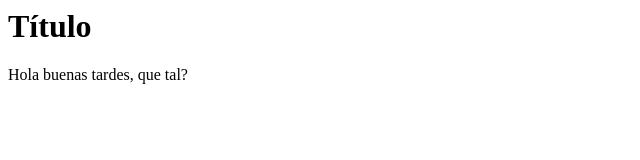
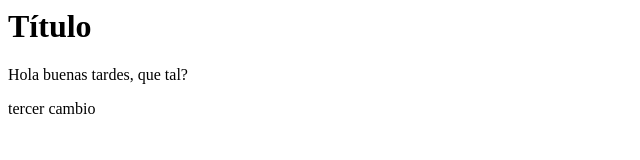
Before and after one commit to PepePalotesJAJA/CursoGit, a plain HTML site: page index.html in a window 1280 px wide. Shown: the whole page, without its empty margins (0-640 px from the left). Drawn offline with Linux system fonts and the light colour scheme.

```diff
--- a/index.html
+++ b/index.html
@@ -10,6 +10,7 @@
 <p>Hola buenas tardes, que tal?</p>
 
 
+<p>tercer cambio<p>
 </body>
 
 </html>
```
